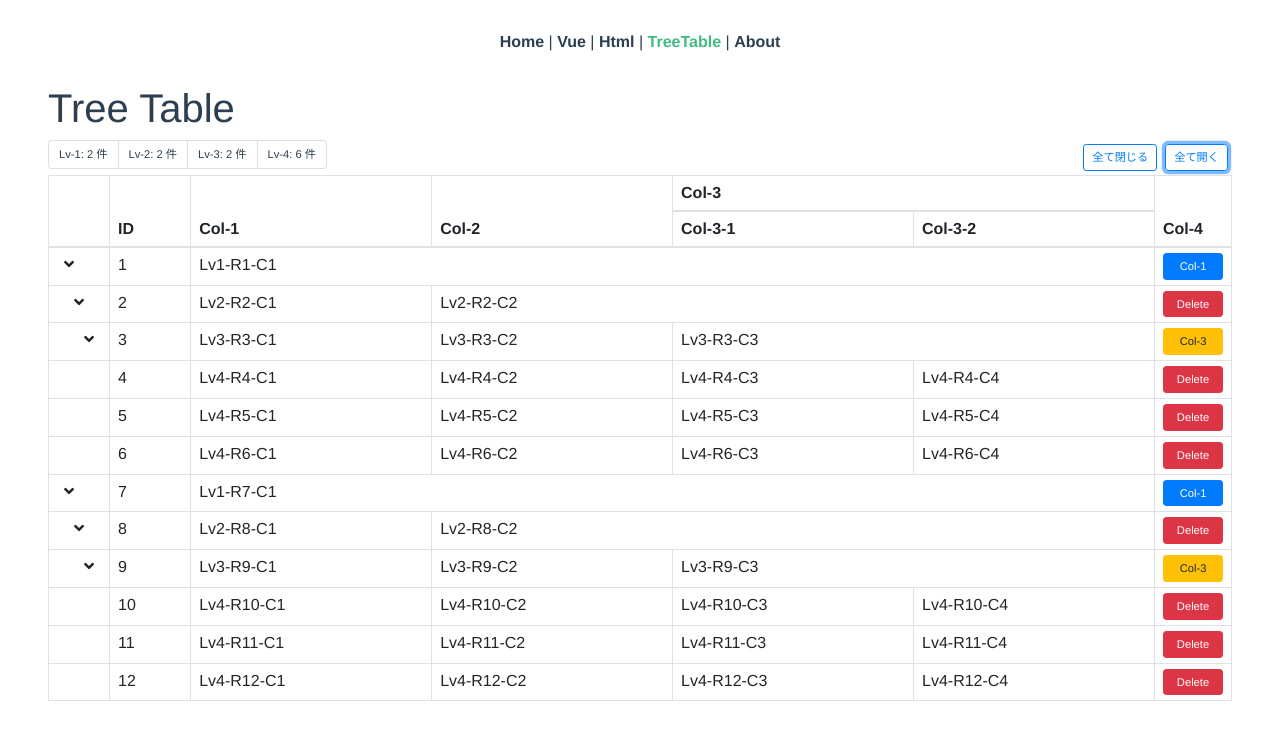
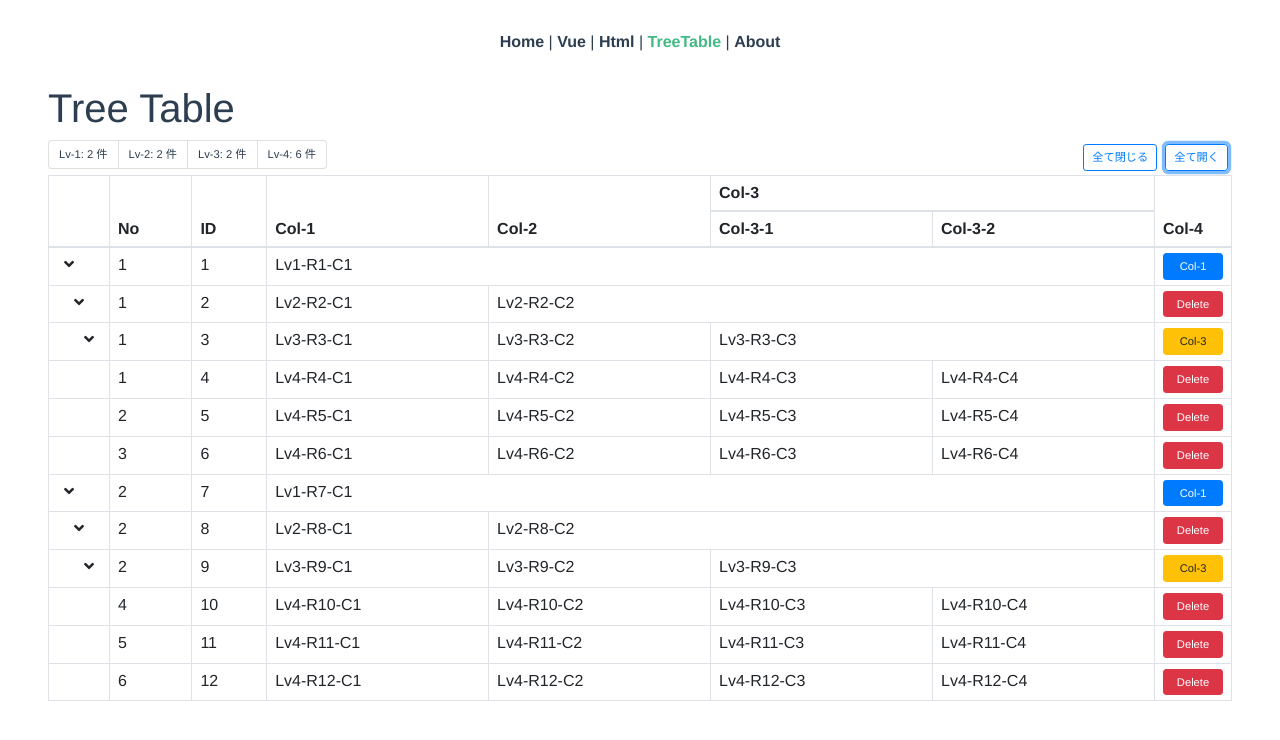
Before and after one commit to tsubo/vue-tree-table, a Vue app: page /tree-table in a window 1280 px wide. Both pictures are taken after a click on the button "全て開く". Shown: the top 740 px of the page. Built offline with nearby package versions, Linux system fonts and the light colour scheme.

Commit message:
レベルごとの index no を表示できよう修正

```diff
--- a/src/views/TreeTable.vue
+++ b/src/views/TreeTable.vue
@@ -24,6 +24,7 @@
 
       <!-- 通常のヘッダ：tr とアイコン用の th は記述しない -->
       <!-- <template v-slot:header>
+        <th>No</th>
         <th>ID</th>
         <th>Col-1</th>
         <th>Col-2</th>
@@ -36,6 +37,7 @@
       <template v-slot:custom_header>
         <tr>
           <th rowspan="2" class="header-icon"></th>
+          <th rowspan="2">No</th>
           <th rowspan="2">ID</th>
           <th rowspan="2">Col-1</th>
           <th rowspan="2">Col-2</th>
@@ -49,44 +51,48 @@
       </template>
 
       <!-- ネスト階層レベル１：tr とアイコン用の td は記述しない -->
-      <template v-slot:rowLevel_1="slotProps">
-        <td>{{ slotProps.id }}</td>
-        <td colspan="4">{{ slotProps.col_1 }}</td>
+      <template v-slot:rowLevel_1="{row, index}">
+        <td>{{ index }}</td>
+        <td>{{ row.id }}</td>
+        <td colspan="4">{{ row.col_1 }}</td>
         <td>
-          <button class="btn btn-primary btn-sm" @click="onClick(slotProps)">Col-1</button>
+          <button class="btn btn-primary btn-sm" @click="onClick(row)">Col-1</button>
         </td>
       </template>
 
       <!-- ネスト階層レベル２：tr とアイコン用の td は記述しない -->
-      <template v-slot:rowLevel_2="slotProps">
-        <td>{{ slotProps.id }}</td>
-        <td>{{ slotProps.col_1 }}</td>
-        <td colspan="3">{{ slotProps.col_2 }}</td>
+      <template v-slot:rowLevel_2="{row, index}">
+        <td>{{ index }}</td>
+        <td>{{ row.id }}</td>
+        <td>{{ row.col_1 }}</td>
+        <td colspan="3">{{ row.col_2 }}</td>
         <td>
-          <button class="btn btn-danger btn-sm" @click="onDelete(slotProps)">Delete</button>
+          <button class="btn btn-danger btn-sm" @click="onDelete(row)">Delete</button>
         </td>
       </template>
 
       <!-- ネスト階層レベル３：tr とアイコン用の td は記述しない -->
-      <template v-slot:rowLevel_3="slotProps">
-        <td>{{ slotProps.id }}</td>
-        <td>{{ slotProps.col_1 }}</td>
-        <td>{{ slotProps.col_2 }}</td>
-        <td colspan="2">{{ slotProps.col_3 }}</td>
+      <template v-slot:rowLevel_3="{row, index}">
+        <td>{{ index }}</td>
+        <td>{{ row.id }}</td>
+        <td>{{ row.col_1 }}</td>
+        <td>{{ row.col_2 }}</td>
+        <td colspan="2">{{ row.col_3 }}</td>
         <td>
-          <button class="btn btn-warning btn-sm" @click="onClick(slotProps)">Col-3</button>
+          <button class="btn btn-warning btn-sm" @click="onClick(row)">Col-3</button>
         </td>
       </template>
 
       <!-- ネスト階層レベル４：tr とアイコン用の td は記述しない -->
-      <template v-slot:rowLevel_4="slotProps">
-        <td>{{ slotProps.id }}</td>
-        <td>{{ slotProps.col_1 }}</td>
-        <td>{{ slotProps.col_2 }}</td>
-        <td>{{ slotProps.col_3 }}</td>
-        <td>{{ slotProps.col_4 }}</td>
+      <template v-slot:rowLevel_4="{row, index}">
+        <td>{{ index }}</td>
+        <td>{{ row.id }}</td>
+        <td>{{ row.col_1 }}</td>
+        <td>{{ row.col_2 }}</td>
+        <td>{{ row.col_3 }}</td>
+        <td>{{ row.col_4 }}</td>
         <td>
-          <button class="btn btn-danger btn-sm" @click="onDelete(slotProps)">Delete</button>
+          <button class="btn btn-danger btn-sm" @click="onDelete(row)">Delete</button>
         </td>
       </template>
 
```
Also changed, not shown: src/components/TreeTable.vue (+12 -6 lines).
